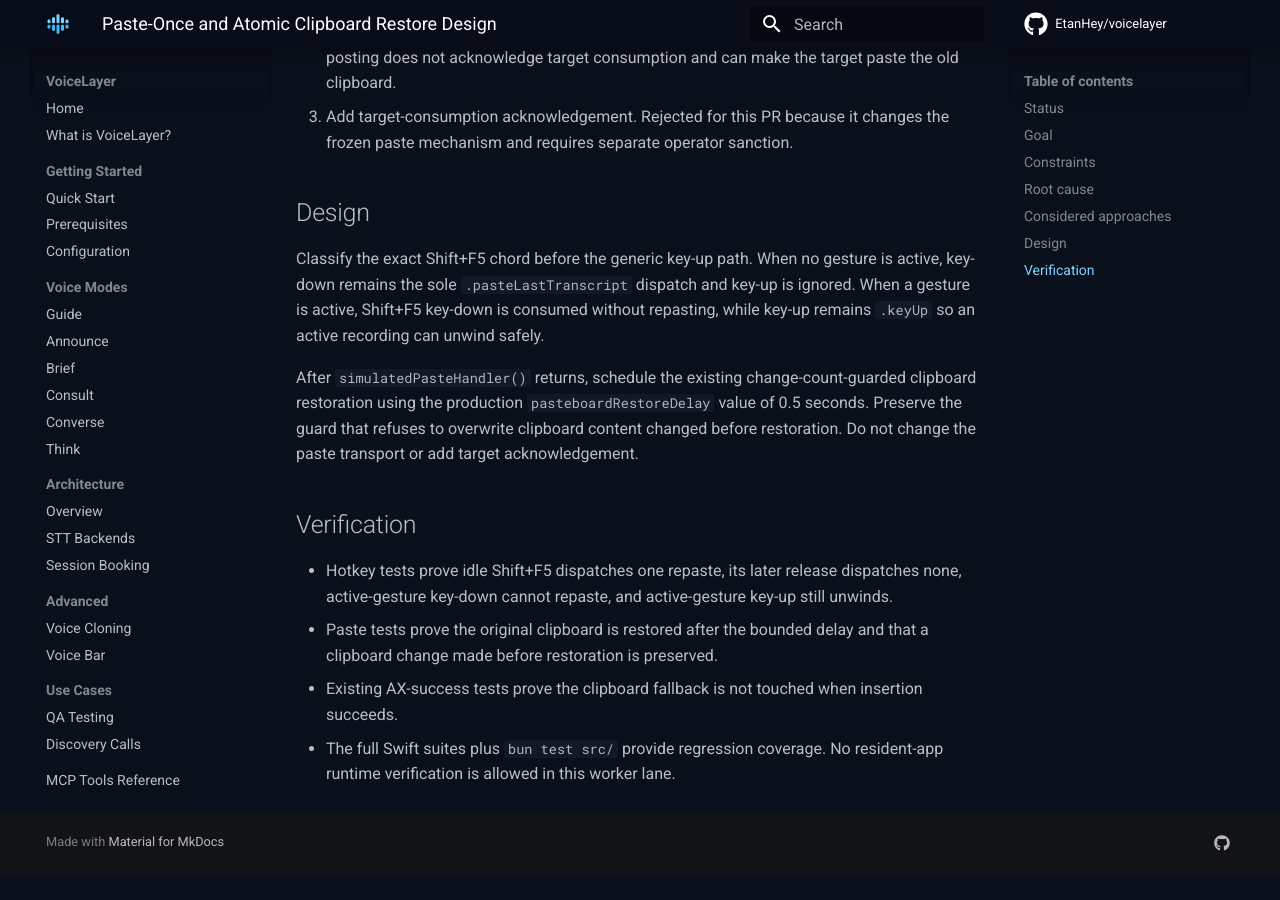
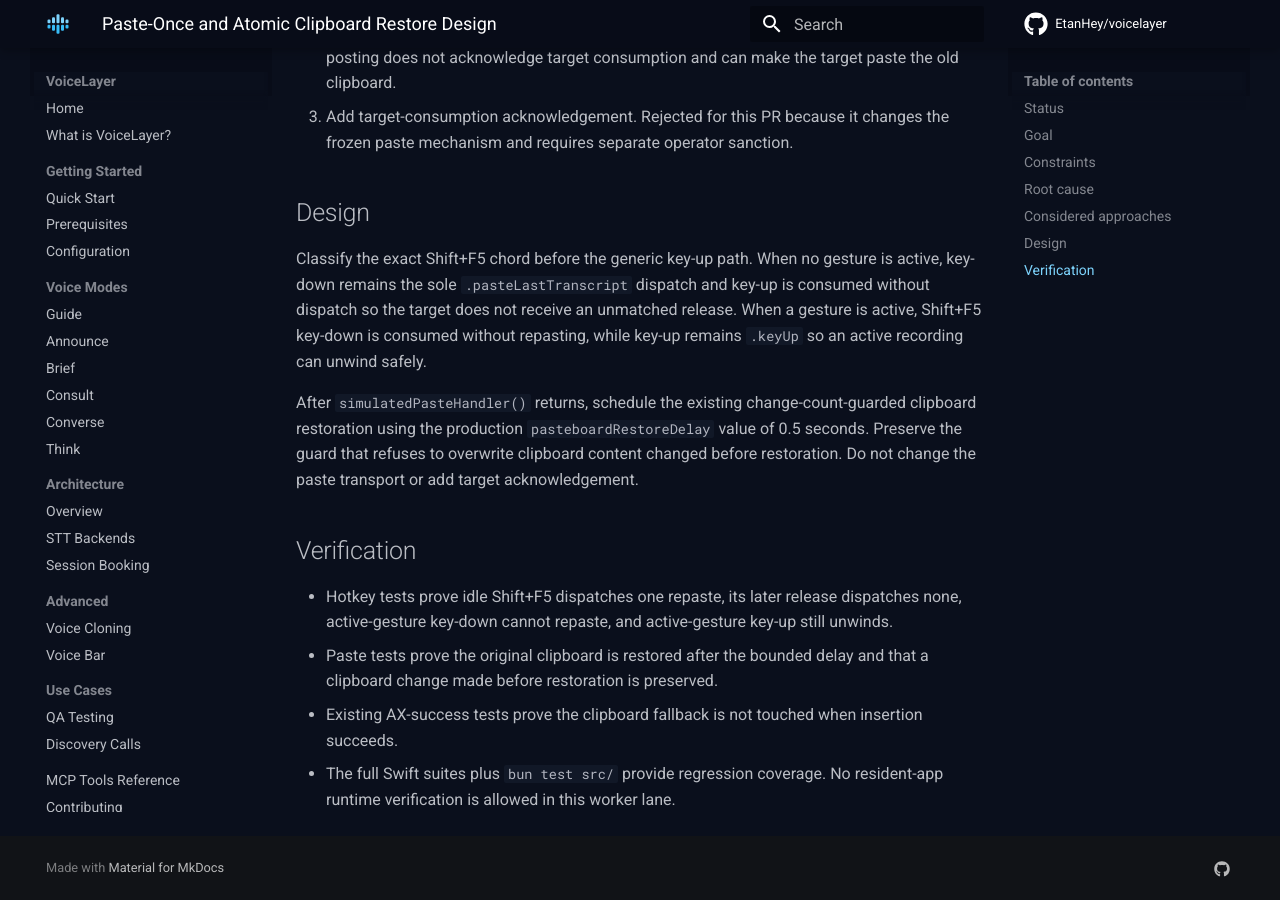
Before and after one commit to EtanHey/voicelayer, an MkDocs documentation site: the page built from docs/plans/2026-07-15-paste-once-atomic-restore-design.md, in a window 1280 px wide and 900 px high, scrolled down 1364 px. Built offline with MkDocs 1.6.1 and Material for MkDocs 9.7.7, drawn with Linux system fonts in a browser that asks for light colours; comment, search, counter and statistics services are not loaded; before the commit the page ends 2239 px from its top, so only the background shows below that.

Commit message:
fix: consume repaste key release

```diff
--- a/docs/plans/2026-07-15-paste-once-atomic-restore-design.md
+++ b/docs/plans/2026-07-15-paste-once-atomic-restore-design.md
@@ -30,7 +30,7 @@
 
 ## Design
 
-Classify the exact Shift+F5 chord before the generic key-up path. When no gesture is active, key-down remains the sole `.pasteLastTranscript` dispatch and key-up is ignored. When a gesture is active, Shift+F5 key-down is consumed without repasting, while key-up remains `.keyUp` so an active recording can unwind safely.
+Classify the exact Shift+F5 chord before the generic key-up path. When no gesture is active, key-down remains the sole `.pasteLastTranscript` dispatch and key-up is consumed without dispatch so the target does not receive an unmatched release. When a gesture is active, Shift+F5 key-down is consumed without repasting, while key-up remains `.keyUp` so an active recording can unwind safely.
 
 After `simulatedPasteHandler()` returns, schedule the existing change-count-guarded clipboard restoration using the production `pasteboardRestoreDelay` value of 0.5 seconds. Preserve the guard that refuses to overwrite clipboard content changed before restoration. Do not change the paste transport or add target acknowledgement.
 
```
Also changed, not shown: docs/plans/2026-07-15-paste-once-atomic-restore.md (+1 -1 lines), docs/plans/2026-07-17-paste-once-bounded-restore-design.md (+1 -1 lines), 2 other files.
